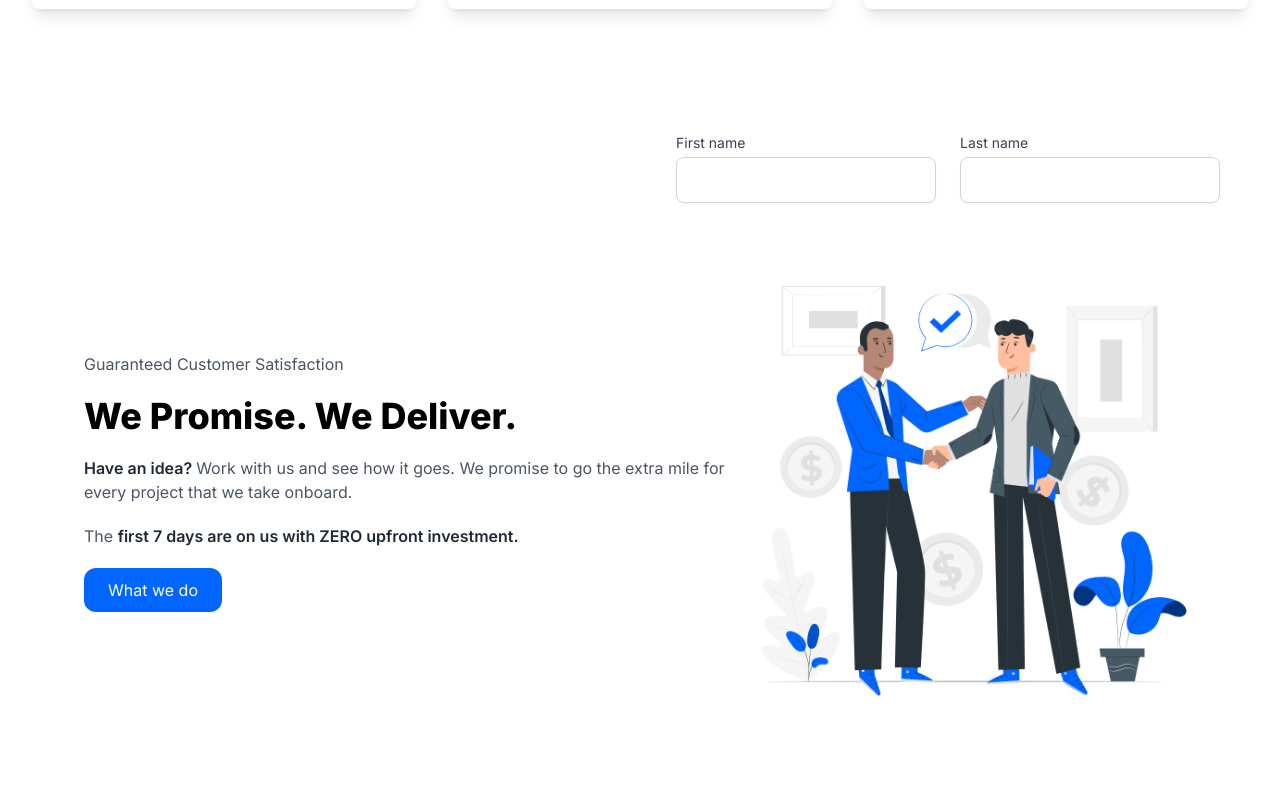
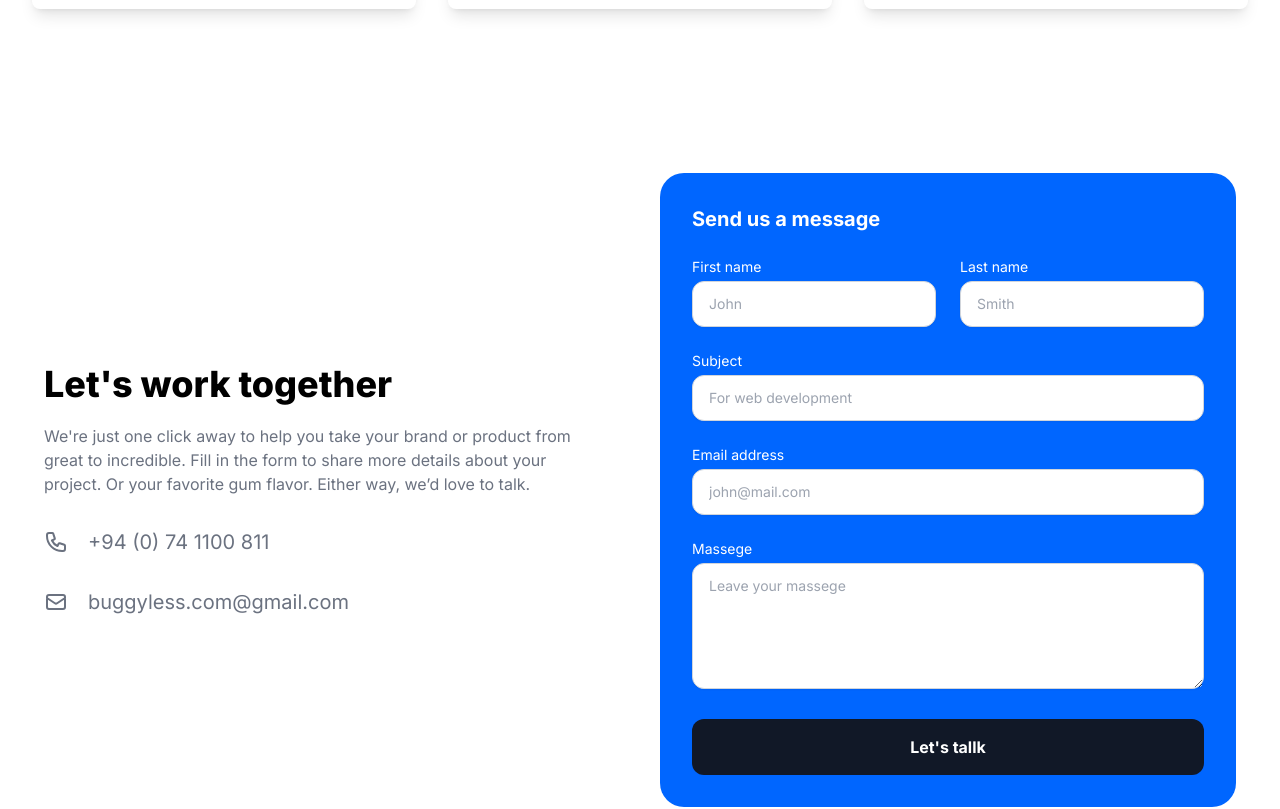
Before and after one commit to dransidu/buggyless, a Next.js app: page / in a window 1280 px wide. Shown: the part 2500-3309 px from the top of the page. Built offline with nearby package versions, Linux system fonts and the light colour scheme.

Commit message:
Implementing contact form and contact details

```diff
--- a/components/ContactUs/index.jsx
+++ b/components/ContactUs/index.jsx
@@ -1,16 +1,37 @@
+import {
+    MailIcon,
+    PhoneIcon
+} from "@heroicons/react/outline";
+
 export default function ContactUs() {
     return (
-        <div>
+        <div id="contactus" className="dark:bg-gray-900 py-10">
             <div className="max-w-7xl mx-auto">
-                <div className="flex flex-col sm:flex sm:flex-row p-6">
+                <div className="flex flex-col sm:flex sm:flex-row p-6 items-center">
                     <div className="p-5 sm:w-1/2">
-
+                        <div className="">
+                            <h1 className="font-extrabold text-4xl dark:text-gray-100">Let's work together</h1>
+                            <p className="mt-5 text-gray-500 dark:text-slate-300 mr-8">We're just one click away to help you
+                                take your brand or product from great to
+                                incredible. Fill in the form to share more details about your project. Or your favorite
+                                gum flavor. Either way, we’d love to talk.
+                            </p>
+                            <span className="flex flex-row pt-8">
+                                <PhoneIcon className="w-6 text-gray-500 dark:text-slate-300 mr-5"/>
+                                <p className="text-gray-500 dark:text-slate-300 text-xl">+94 (0) 74 1100 811</p>
+                            </span>
+                            <span className="flex flex-row pt-8">
+                                <MailIcon className="w-6 text-gray-500 dark:text-slate-300 mr-5"/>
+                                <p className="text-gray-500 dark:text-slate-300 text-xl">buggyless.com@gmail.com</p>
+                            </span>
+                        </div>
                     </div>
                     <div className="p-5 sm:w-1/2">
-                        <div className="px-4">
+                        <div className="bg-primary px-8 py-8 rounded-3xl">
+                            <h3 className="pb-6 text-white font-bold text-xl">Send us a message</h3>
                             <div className="grid grid-cols-6 gap-6">
                                 <div className="col-span-6 sm:col-span-3">
-                                    <label htmlFor="first-name" className="block text-sm font-medium text-gray-700">
+                                    <label htmlFor="first-name" className="block text-sm font-medium text-white ">
                                         First name
                                     </label>
                                     <input
@@ -18,10 +39,12 @@ export default function ContactUs() {
                                         name="first-name"
                                         id="first-name"
                                         autoComplete="given-name"
-                                        className="mt-1 px-4 py-3 focus:outline-none focus:border focus:border-1 focus:ring focus:ring-1 focus:ring-primary focus:border-primary w-full shadow-sm sm:text-sm border border-gray-300 rounded-lg"
+                                        placeholder="John"
+                                        className="mt-1 px-4 py-3 focus:outline-none focus:border focus:border-1 focus:ring focus:ring-1 focus:ring-primary focus:border-primary w-full shadow-sm sm:text-sm border border-gray-300 rounded-xl"
                                     />
-                                </div> <div className="col-span-6 sm:col-span-3">
-                                <label htmlFor="first-name" className="block text-sm font-medium text-gray-700 dark:text-white">
+                                </div>
+                                <div className="col-span-6 sm:col-span-3">
+                                    <label htmlFor="first-name" className="block text-sm font-medium text-white ">
                                         Last name
                                     </label>
                                     <input
@@ -29,8 +52,55 @@ export default function ContactUs() {
                                         name="first-name"
                                         id="first-name"
                                         autoComplete="given-name"
-                                    className="mt-1 px-4 py-3 focus:outline-none focus:border focus:border-1 focus:ring focus:ring-1 focus:ring-primary focus:border-primary w-full shadow-sm sm:text-sm border border-gray-300  rounded-lg"
+                                        placeholder="Smith"
+                                        className="mt-1 px-4 py-3 focus:outline-none focus:border focus:border-1 focus:ring focus:ring-1 focus:ring-primary focus:border-primary w-full shadow-sm sm:text-sm border border-gray-300 rounded-xl"
                                     />
+                                </div>
+                                <div className="col-span-6 sm:col-span-6">
+                                    <label htmlFor="first-name" className="block text-sm font-medium text-white ">
+                                        Subject
+                                    </label>
+                                    <input
+                                        type="text"
+                                        name="first-name"
+                                        id="first-name"
+                                        autoComplete="given-name"
+                                        placeholder="For web development"
+                                        className="mt-1 px-4 py-3 focus:outline-none focus:border focus:border-1 focus:ring focus:ring-1 focus:ring-primary focus:border-primary w-full shadow-sm sm:text-sm border border-gray-300 rounded-xl"
+                                    />
+                                </div>
+                                <div className="col-span-6 sm:col-span-6">
+                                    <label htmlFor="first-name" className="block text-sm font-medium text-white ">
+                                        Email address
+                                    </label>
+                                    <input
+                                        type="text"
+                                        name="first-name"
+                                        id="first-name"
+                                        autoComplete="given-name"
+                                        placeholder="john@mail.com"
+                                        className="mt-1 px-4 py-3 focus:outline-none focus:border focus:border-1 focus:ring focus:ring-1 focus:ring-primary focus:border-primary w-full shadow-sm sm:text-sm border border-gray-300 rounded-xl"
+                                    />
+                                </div>
+                                <div className="col-span-6 sm:col-span-6">
+                                    <label htmlFor="first-name" className="block text-sm font-medium text-white ">
+                                        Massege
+                                    </label>
+                                    <textarea
+                                        type="text"
+                                        name="first-name"
+                                        id="first-name"
+                                        autoComplete="given-name"
+                                        placeholder="Leave your massege"
+                                        rows="5"
+                                        className="mt-1 px-4 py-3 focus:outline-none focus:border focus:border-1 focus:ring focus:ring-1 focus:ring-primary focus:border-primary w-full shadow-sm sm:text-sm border border-gray-300 rounded-xl"
+                                    />
+                                </div>
+
+                                <div className="col-span-6 sm:col-span-6">
+                                    <button className="w-full py-4 rounded-xl font-bold text-white bg-gray-900">Let's
+                                        tallk
+                                    </button>
                                 </div>
                             </div>
                         </div>
```
Lines whose indentation alone changed are shown as unchanged.
